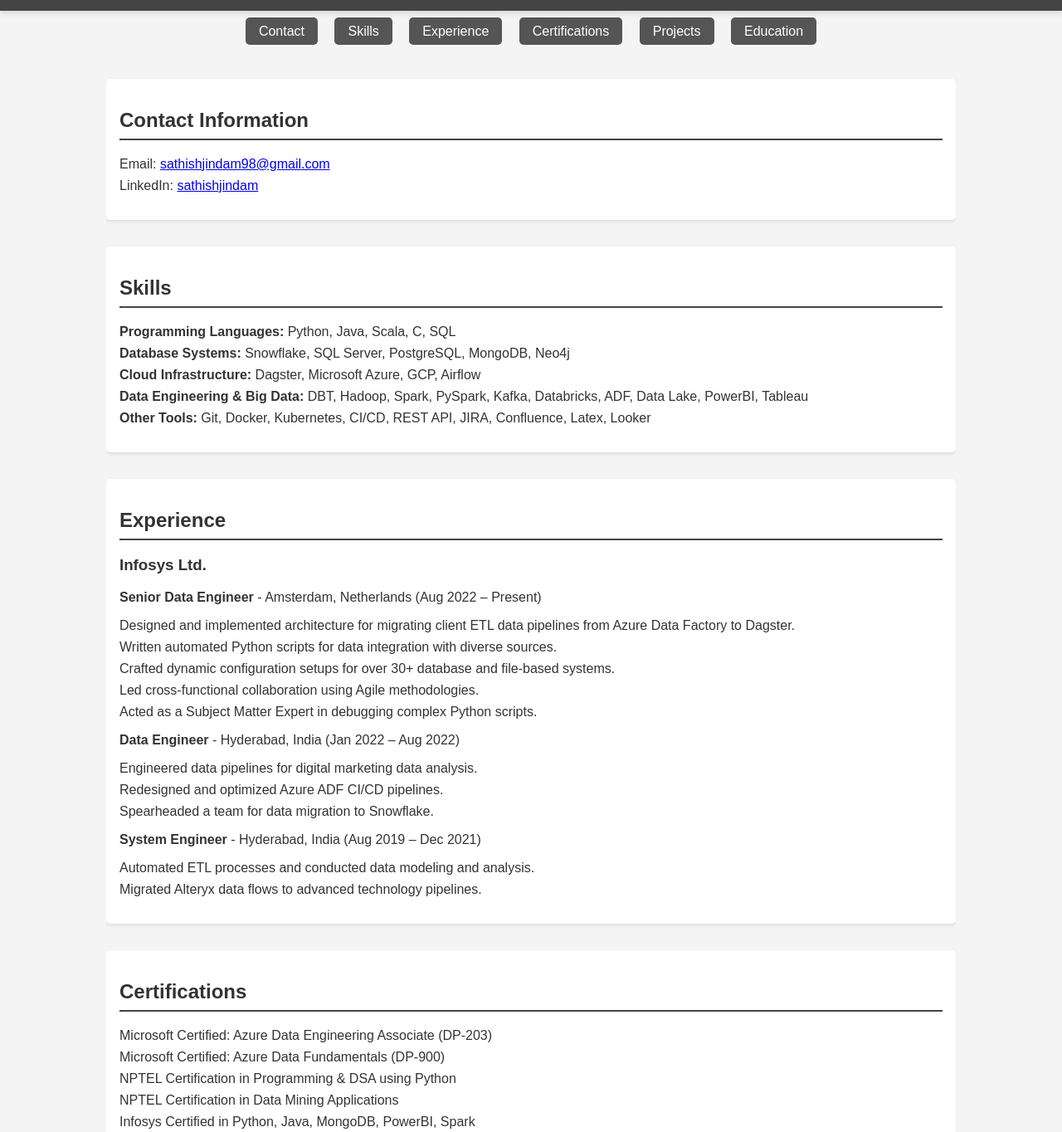
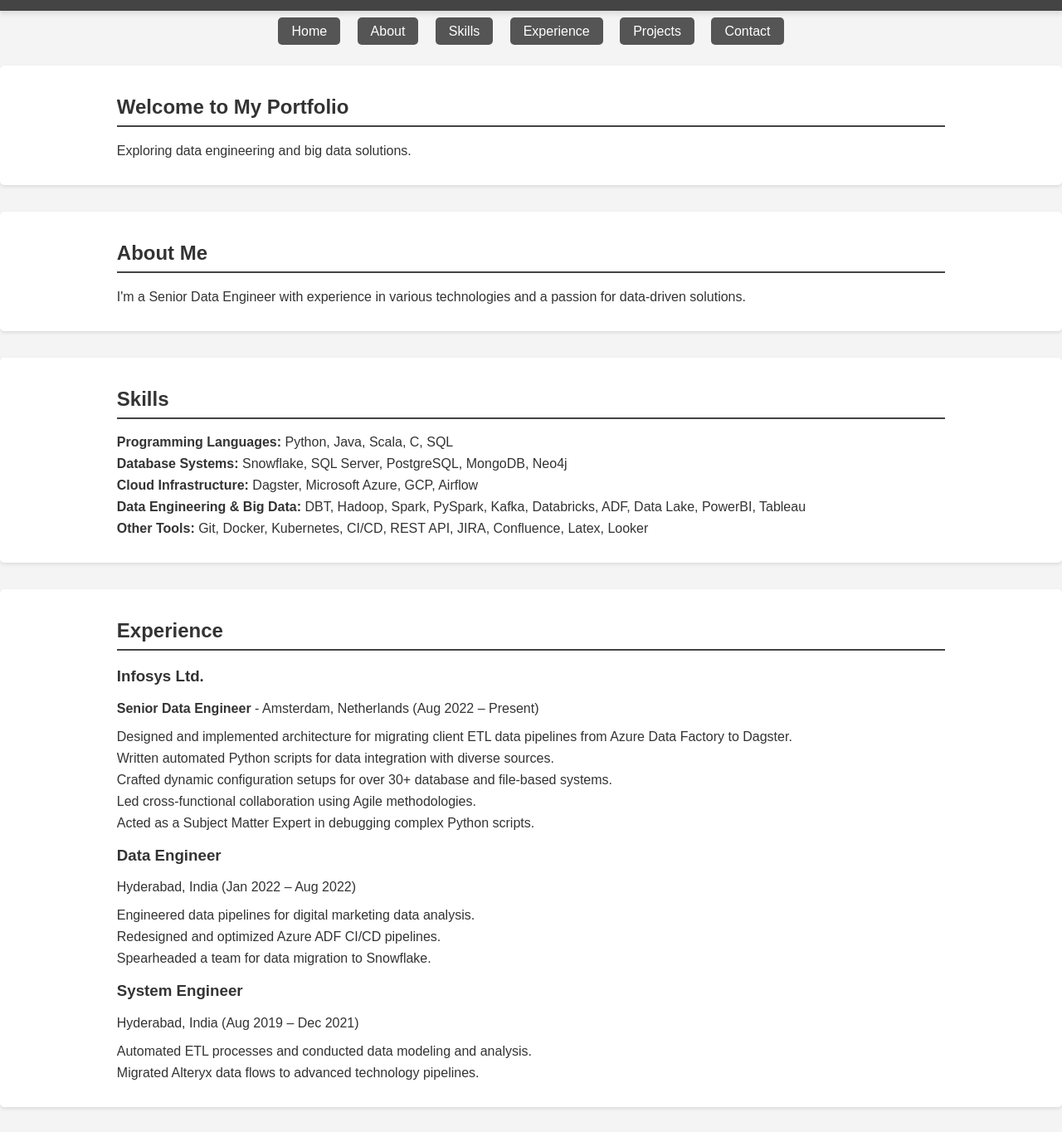
Before and after one commit to SathishJindam/sathish-jindam-portfolio, a plain HTML site: page index.html in a window 1280 px wide. Shown: the part 82-1446 px from the top of the page at 83% size. Drawn offline with Linux system fonts and the light colour scheme.

Commit message:
Update index.html

```diff
--- a/index.html
+++ b/index.html
@@ -15,24 +15,30 @@
     </header>
 
     <nav class="navbar">
-        <a href="#contact">Contact</a>
+        <a href="#home">Home</a>
+        <a href="#about">About</a>
         <a href="#skills">Skills</a>
         <a href="#experience">Experience</a>
-        <a href="#certifications">Certifications</a>
         <a href="#projects">Projects</a>
-        <a href="#education">Education</a>
+        <a href="#contact">Contact</a>
     </nav>
 
+    <section id="home" class="hero">
         <div class="container">
-        <section id="contact">
-            <h2>Contact Information</h2>
-            <ul>
-                <li>Email: <a href="mailto:sathishjindam98@gmail.com">sathishjindam98@gmail.com</a></li>
-                <li>LinkedIn: <a href="https://www.linkedin.com/in/sathishjindam" target="_blank">sathishjindam</a></li>
-            </ul>
+            <h2>Welcome to My Portfolio</h2>
+            <p>Exploring data engineering and big data solutions.</p>
+        </div>
     </section>
 
-        <section id="skills">
+    <section id="about" class="about">
+        <div class="container">
+            <h2>About Me</h2>
+            <p>I'm a Senior Data Engineer with experience in various technologies and a passion for data-driven solutions.</p>
+        </div>
+    </section>
+
+    <section id="skills" class="skills">
+        <div class="container">
             <h2>Skills</h2>
             <ul>
                 <li><strong>Programming Languages:</strong> Python, Java, Scala, C, SQL</li>
@@ -41,9 +47,11 @@
                 <li><strong>Data Engineering & Big Data:</strong> DBT, Hadoop, Spark, PySpark, Kafka, Databricks, ADF, Data Lake, PowerBI, Tableau</li>
                 <li><strong>Other Tools:</strong> Git, Docker, Kubernetes, CI/CD, REST API, JIRA, Confluence, Latex, Looker</li>
             </ul>
+        </div>
     </section>
 
-        <section id="experience">
+    <section id="experience" class="experience">
+        <div class="container">
             <h2>Experience</h2>
             <h3>Infosys Ltd.</h3>
             <p><strong>Senior Data Engineer</strong> - Amsterdam, Netherlands (Aug 2022 – Present)</p>
@@ -55,45 +63,43 @@
                 <li>Acted as a Subject Matter Expert in debugging complex Python scripts.</li>
             </ul>
 
-            <p><strong>Data Engineer</strong> - Hyderabad, India (Jan 2022 – Aug 2022)</p>
+            <h3>Data Engineer</h3>
+            <p>Hyderabad, India (Jan 2022 – Aug 2022)</p>
             <ul>
                 <li>Engineered data pipelines for digital marketing data analysis.</li>
                 <li>Redesigned and optimized Azure ADF CI/CD pipelines.</li>
                 <li>Spearheaded a team for data migration to Snowflake.</li>
             </ul>
 
-            <p><strong>System Engineer</strong> - Hyderabad, India (Aug 2019 – Dec 2021)</p>
+            <h3>System Engineer</h3>
+            <p>Hyderabad, India (Aug 2019 – Dec 2021)</p>
             <ul>
                 <li>Automated ETL processes and conducted data modeling and analysis.</li>
                 <li>Migrated Alteryx data flows to advanced technology pipelines.</li>
             </ul>
+        </div>
     </section>
 
-        <section id="certifications">
-            <h2>Certifications</h2>
-            <ul>
-                <li>Microsoft Certified: Azure Data Engineering Associate (DP-203)</li>
-                <li>Microsoft Certified: Azure Data Fundamentals (DP-900)</li>
-                <li>NPTEL Certification in Programming & DSA using Python</li>
-                <li>NPTEL Certification in Data Mining Applications</li>
-                <li>Infosys Certified in Python, Java, MongoDB, PowerBI, Spark</li>
-            </ul>
-        </section>
-
-        <section id="projects">
+    <section id="projects" class="projects">
+        <div class="container">
             <h2>Projects</h2>
             <ul>
                 <li><strong>Open Source Contributions:</strong> Contributions to DBT and Dagster repositories.</li>
                 <li><strong>Facial Attributes Editor:</strong> GAN-based deep learning architecture for facial attribute changes.</li>
                 <li><strong>Automatic Rubik’s Cube Solver:</strong> Developed a model to solve Rubik’s cube automatically.</li>
             </ul>
+        </div>
     </section>
 
-        <section id="education">
-            <h2>Education</h2>
-            <p><strong>B.Tech in Electronics & Communication Engineering</strong> - IIIT RGUKT, Basar (Jul 2015 – May 2019)</p>
+    <section id="contact" class="contact">
+        <div class="container">
+            <h2>Contact</h2>
+            <ul>
+                <li>Email: <a href="mailto:sathishjindam98@gmail.com">sathishjindam98@gmail.com</a></li>
+                <li>LinkedIn: <a href="https://www.linkedin.com/in/sathishjindam" target="_blank">sathishjindam</a></li>
+            </ul>
+        </div>
     </section>
-    </div>
 
     <footer>
         <p>&copy; 2024 Sathish Jindam</p>
```
Lines whose indentation alone changed are shown as unchanged.
